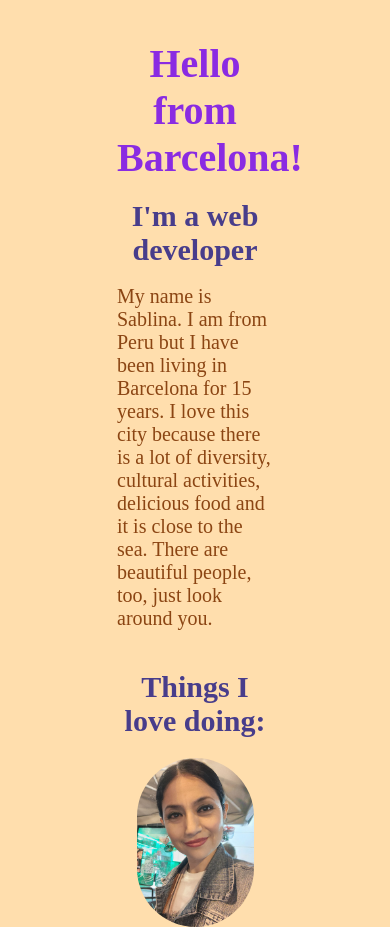
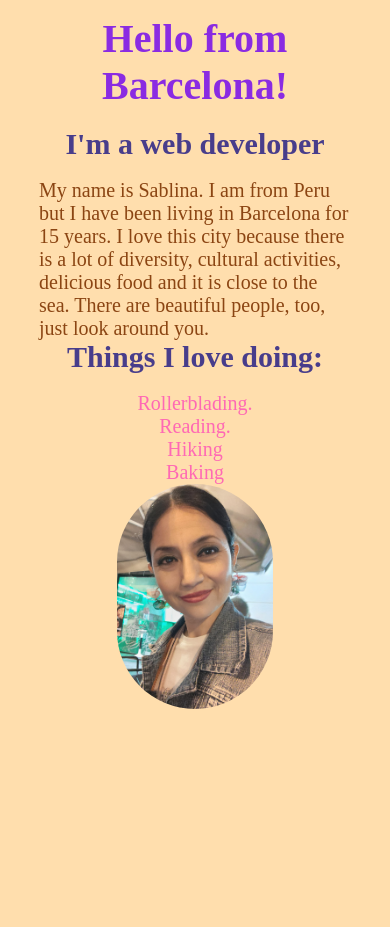
Before and after one commit to sablinali/hello-from-barcelona, a plain HTML site: page index.html in a window 390 px wide. After the commit the page ends 844 px from the top, so only its background shows below. Drawn offline with Linux system fonts and the light colour scheme.

Commit message:
changed color and flex styles

```diff
--- a/index.css
+++ b/index.css
@@ -25,42 +25,34 @@ p{
 }
 
 .text-container-one{
-    width: 40vw;
-    height: 50%;
+    width: 80vw;
+    height: auto;
     display: flex;
     flex-direction:column;
     justify-content: center;
-    margin-top: 40px;
+    margin-top: 15px;
 
 }
 
 .text-container-two{
-    width:40vw;
+    width:100vw;
     height: auto;
     display: flex;
     flex-direction: column;
-    justify-content: center;
-    margin-top: 40px;
 
 }
 
 .photoDiv{
-    width: 20vw;
+    width: 100vw;
     height: auto;
-    max-width: 100%;
     display: flex;
     flex-direction: column;
-    margin-top: 20px;
     align-items: center;
 }
 
 .photo{
     width:20vw;
-    height: auto;
     border-radius: 6rem;
-    display: flex;
-    flex-direction: column;
-
 }
 
 body{
@@ -72,30 +64,33 @@ body{
     height: 100vh;
 }
 
+li{
+    color:hotpink;
+    font-size: 20px;
+    display:flex;
+    justify-content: center;
+}
+
 @media only screen and (max-width: 800px){
     body{
     width: 100vw;
-    height: 100%;
+    height: 100vh;
     display: flex;
     flex-direction: column;
-    justify-content: space-between;
+    justify-content:space-evenly;
+    align-items: center;
     }
 
     .photoDiv{
-        width: 80vw;
-        height: auto;
-        max-width: 100%;
+        width: 100vw;
+        height: 100vh;
         display: flex;
         flex-direction: column;
         align-items: center;
-        margin-top: 20px;
     }
 
     .photo{
-        width:30vw;
-        height: auto;
+        width:40vw;
         border-radius: 6rem;
-        display: flex;
-        flex-direction: column;
     }
 }
--- a/index.html
+++ b/index.html
@@ -19,7 +19,14 @@
 
         <div class="text-container-two">
                 <h2>Things I love doing:</h2>
+                <br>
+                <ul>
+                        <li>Rollerblading. </li>
+                        <li>Reading.</li>
+                        <li>Hiking</li>
+                        <li>Baking</li>
 
+                </ul>
 
         </div>
 
```
